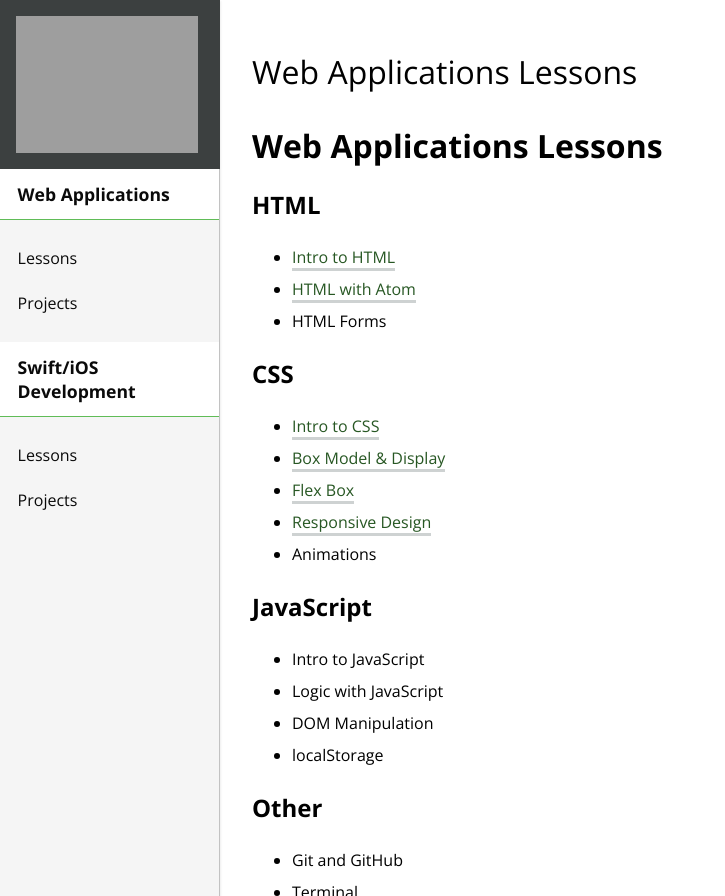
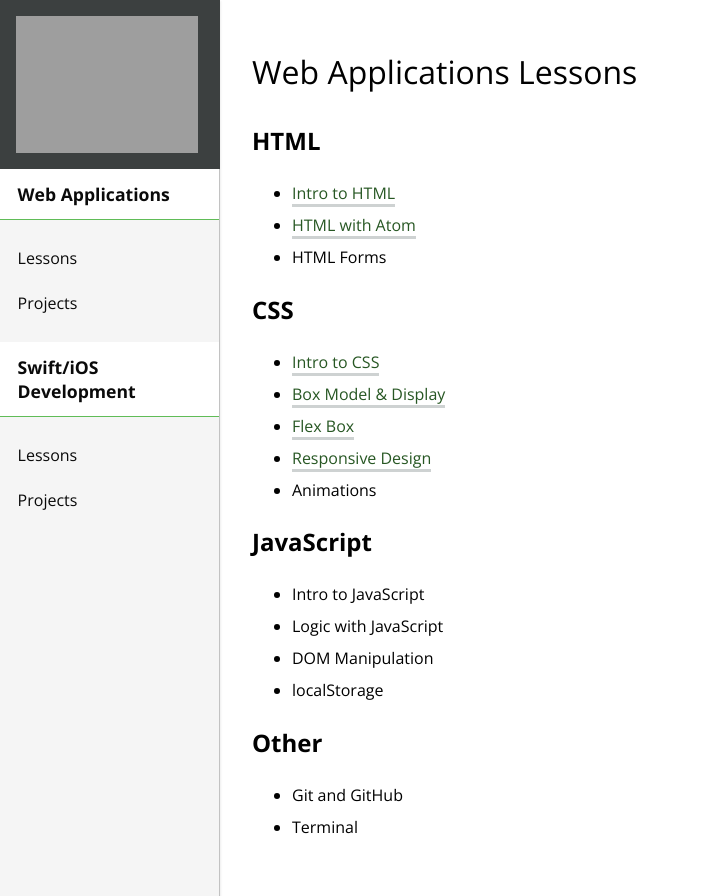
Before and after one commit to ameseee/kwk-curriculum-site, a Jekyll site: the page built from web-app/lessons/index.md, in a window 1280 px wide, cut to the strip 0-896 px from the top of the page. Shown: the whole strip, without its empty margins (0-725 px from the left). Built offline with Jekyll 4.4.1, drawn with Linux system fonts in a browser that asks for light colours; nearby versions of some CDN libraries; our own code applies the rules of GitHub Pages for plain Markdown files; some of the changed lines change nothing that is shown.

Commit message:
Update H1 to Lesson index

```diff
--- a/web-app/lessons/index.md
+++ b/web-app/lessons/index.md
@@ -1,4 +1,6 @@
-# Web Applications Lessons
+---
+title: Web Applications Lessons
+---
 
 ## HTML
 - [Intro to HTML]({{ site.url }}/web-app/lessons/intro-html)
```
